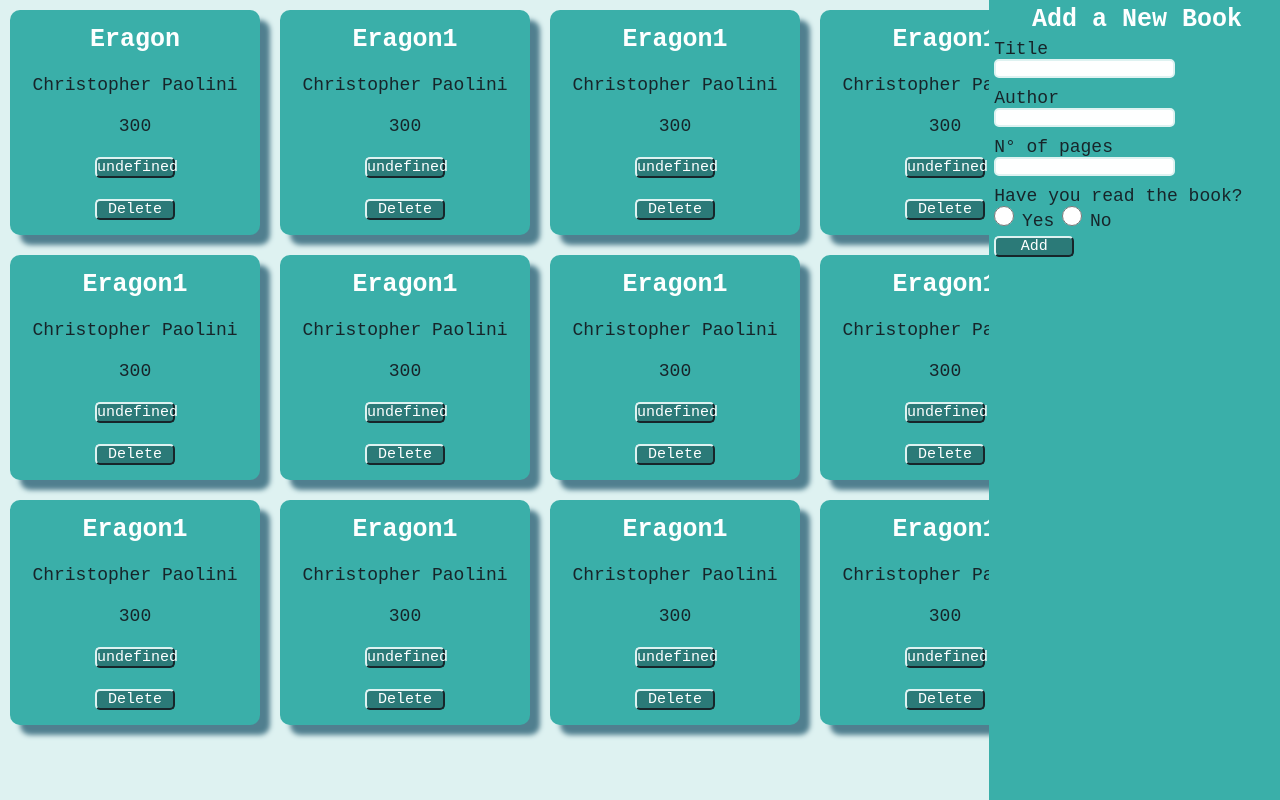
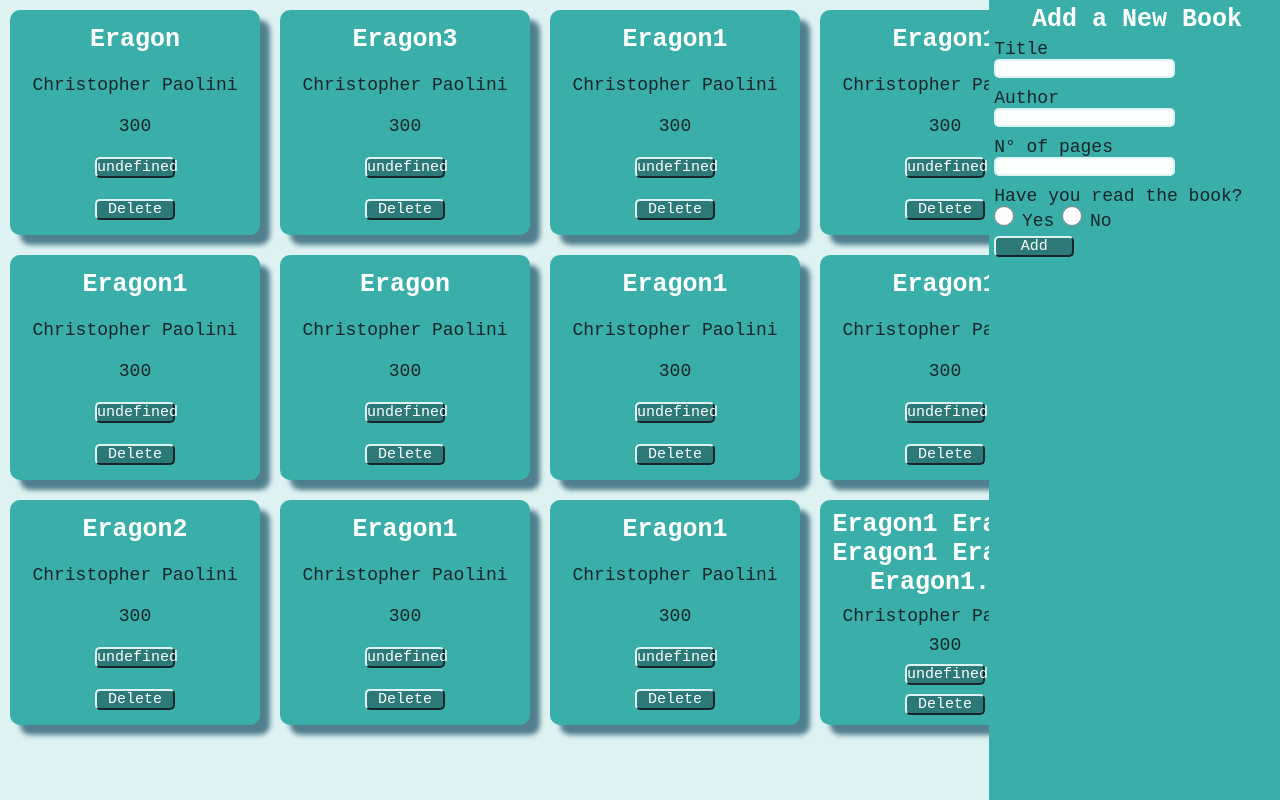
Before and after one commit to SchwarSaMa/Library, a plain HTML site: page index.html in a window 1280 px wide. Drawn offline with Linux system fonts and the light colour scheme.

Commit message:
Limit displayed characters of title and author

```diff
--- a/script.js
+++ b/script.js
@@ -35,8 +35,16 @@
     myLibrary.forEach(book => {
         cardContainer.innerHTML += `
         <div class="book-info" data-unique-id="${book.uniqueId}">
-            <h3 class="title">${book.title}</h3>
-            <p class="author">${book.author}</p>
+            <h3 class="title">
+            ${book.title.length > 40
+                ? book.title.slice(0,39).concat('...')
+                : book.title
+            }</h3>
+            <p class="author">
+            ${book.author.length > 30
+                ? book.author.slice(0,29).concat('...')
+                : book.author
+            }</p>
             <p class="pages">${book.pages}</p>
             <button class="read-btn" onclick="toggleReadStatus(event)">${book.readStatus}</button>
             <button class="delete-btn" onclick="deleteBook(event)">Delete</button>
@@ -113,16 +121,16 @@
 
 const bookTest = new Book('Eragon', 'Christopher Paolini', '300');
 const bookTest1 = new Book('Eragon1', 'Christopher Paolini', '300');
-const bookTest2 = new Book('Eragon1', 'Christopher Paolini', '300');
-const bookTest3 = new Book('Eragon1', 'Christopher Paolini', '300');
-const bookTest4 = new Book('Eragon1', 'Christopher Paolini', '300');
+const bookTest2 = new Book('Eragon2', 'Christopher Paolini', '300');
+const bookTest3 = new Book('Eragon3', 'Christopher Paolini', '300');
+const bookTest4 = new Book('Eragon', 'Christopher Paolini', '300');
 const bookTest5 = new Book('Eragon1', 'Christopher Paolini', '300');
 const bookTest6 = new Book('Eragon1', 'Christopher Paolini', '300');
 const bookTest7 = new Book('Eragon1', 'Christopher Paolini', '300');
 const bookTest8 = new Book('Eragon1', 'Christopher Paolini', '300');
 const bookTest9 = new Book('Eragon1', 'Christopher Paolini', '300');
 const bookTest10 = new Book('Eragon1', 'Christopher Paolini', '300');
-const bookTest11 = new Book('Eragon1', 'Christopher Paolini', '300');
+const bookTest11 = new Book('Eragon1 Eragon1 Eragon1 Eragon1 Eragon1 Eragon1 Eragon 1 Eragon 1 Eragon 1 Eragon 1 Eragon 1', 'Christopher Paolini', '300');
 myLibrary.push(bookTest);
 myLibrary.push(bookTest1);
 myLibrary.push(bookTest2);
--- a/styles.css
+++ b/styles.css
@@ -1,6 +1,5 @@
 /*
-    Add min max sizes of form and book cards
-    Add media queries
+    nav-bar min und max size
 */
 
 ::after,
@@ -38,7 +37,7 @@
     align-items: center;
     background-color: #3aafa9;
     border-radius: 10px;
-    box-shadow: 10px 10px 5px #507f8f;;
+    box-shadow: 10px 10px 5px #507f8f;
 }
 
 .title{
```
